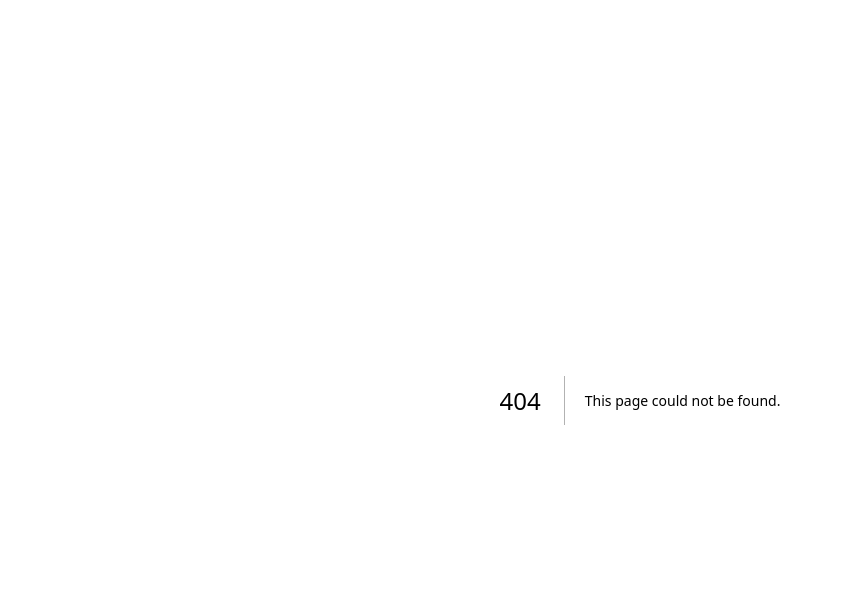
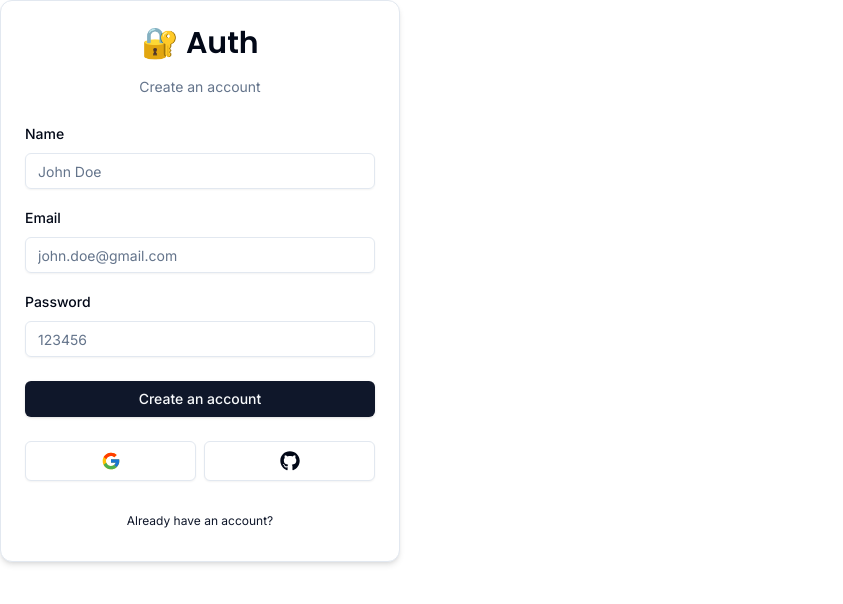
Before and after one commit to ahoang2502/auth, a Next.js app: page /auth/register in a window 1280 px wide. Before the commit this address had no page. Shown: the top 604 px of the page, without its empty margins (0-843 px from the left). Built offline with nearby package versions, Linux system fonts and the light colour scheme.

Commit message:
register form

```diff
--- /dev/null
+++ b/actions/register.ts
@@ -0,0 +1,14 @@
+"use server";
+
+import * as z from "zod";
+
+
+import { RegisterSchema } from "@/schemas";
+
+export const register = async (values: z.infer<typeof RegisterSchema>) => {
+	const validatedFields = RegisterSchema.safeParse(values);
+
+	if (!validatedFields.success) return { error: "Invalid credentials" };
+
+	return { success: "Email sent!" };
+};
--- /dev/null
+++ b/app/auth/register/page.tsx
@@ -0,0 +1,7 @@
+import { RegisterForm } from "@/components/auth/RegisterForm";
+
+const RegisterPage = () => {
+	return <RegisterForm />;
+};
+
+export default RegisterPage;
--- /dev/null
+++ b/components/auth/RegisterForm.tsx
@@ -0,0 +1,132 @@
+"use client";
+
+import { zodResolver } from "@hookform/resolvers/zod";
+import { useState, useTransition } from "react";
+import { useForm } from "react-hook-form";
+import * as z from "zod";
+
+import { register } from "@/actions/register";
+import { RegisterSchema } from "@/schemas";
+import { FormError } from "../FormError";
+import { FormSuccess } from "../FormSuccess";
+import { Button } from "../ui/button";
+import {
+	Form,
+	FormControl,
+	FormField,
+	FormItem,
+	FormLabel,
+	FormMessage,
+} from "../ui/form";
+import { Input } from "../ui/input";
+import { CardWrapper } from "./CardWrapper";
+
+export const RegisterForm = () => {
+	const [isPending, startTransition] = useTransition();
+	const [error, setError] = useState<string | undefined>("");
+	const [success, setSuccess] = useState<string | undefined>("");
+
+	const form = useForm<z.infer<typeof RegisterSchema>>({
+		resolver: zodResolver(RegisterSchema),
+		defaultValues: {
+			email: "",
+			password: "",
+			name: "",
+		},
+	});
+
+	const onSubmit = (values: z.infer<typeof RegisterSchema>) => {
+		setError("");
+		setSuccess("");
+
+		startTransition(() => {
+			register(values).then((data) => {
+				setError(data.error);
+				setSuccess(data.success);
+			});
+		});
+	};
+
+	return (
+		<CardWrapper
+			headerLabel="Create an account"
+			backButtonLabel="Already have an account?"
+			backButtonHref="/auth/login"
+			showSocial
+		>
+			<Form {...form}>
+				<form onSubmit={form.handleSubmit(onSubmit)} className="space-y-6 ">
+					<div className="space-y-4">
+						<FormField
+							control={form.control}
+							name="name"
+							render={({ field }) => (
+								<FormItem>
+									<FormLabel>Name</FormLabel>
+
+									<FormControl>
+										<Input
+											{...field}
+											placeholder="John Doe"
+											disabled={isPending}
+										/>
+									</FormControl>
+
+									<FormMessage />
+								</FormItem>
+							)}
+						/>
+
+						<FormField
+							control={form.control}
+							name="email"
+							render={({ field }) => (
+								<FormItem>
+									<FormLabel>Email</FormLabel>
+
+									<FormControl>
+										<Input
+											{...field}
+											placeholder="john.doe@gmail.com"
+											type="email"
+											disabled={isPending}
+										/>
+									</FormControl>
+
+									<FormMessage />
+								</FormItem>
+							)}
+						/>
+
+						<FormField
+							control={form.control}
+							name="password"
+							render={({ field }) => (
+								<FormItem>
+									<FormLabel>Password</FormLabel>
+
+									<FormControl>
+										<Input
+											{...field}
+											placeholder="123456"
+											type="password"
+											disabled={isPending}
+										/>
+									</FormControl>
+
+									<FormMessage />
+								</FormItem>
+							)}
+						/>
+					</div>
+
+					<FormError message={error} />
+					<FormSuccess message={success} />
+					<Button type="submit" className="w-full " disabled={isPending}>
+						Create an account
+					</Button>
+				</form>
+			</Form>
+		</CardWrapper>
+	);
+};
--- a/schemas/index.ts
+++ b/schemas/index.ts
@@ -6,3 +6,13 @@
 		message: "Password is required",
 	}),
 });
+
+export const RegisterSchema = z.object({
+	email: z.string().email({ message: "Email is required" }),
+	password: z.string().min(6, {
+		message: "Minimum 6 characters required",
+	}),
+	name: z.string().min(1, {
+		message: "Name is required",
+	}),
+});
```
